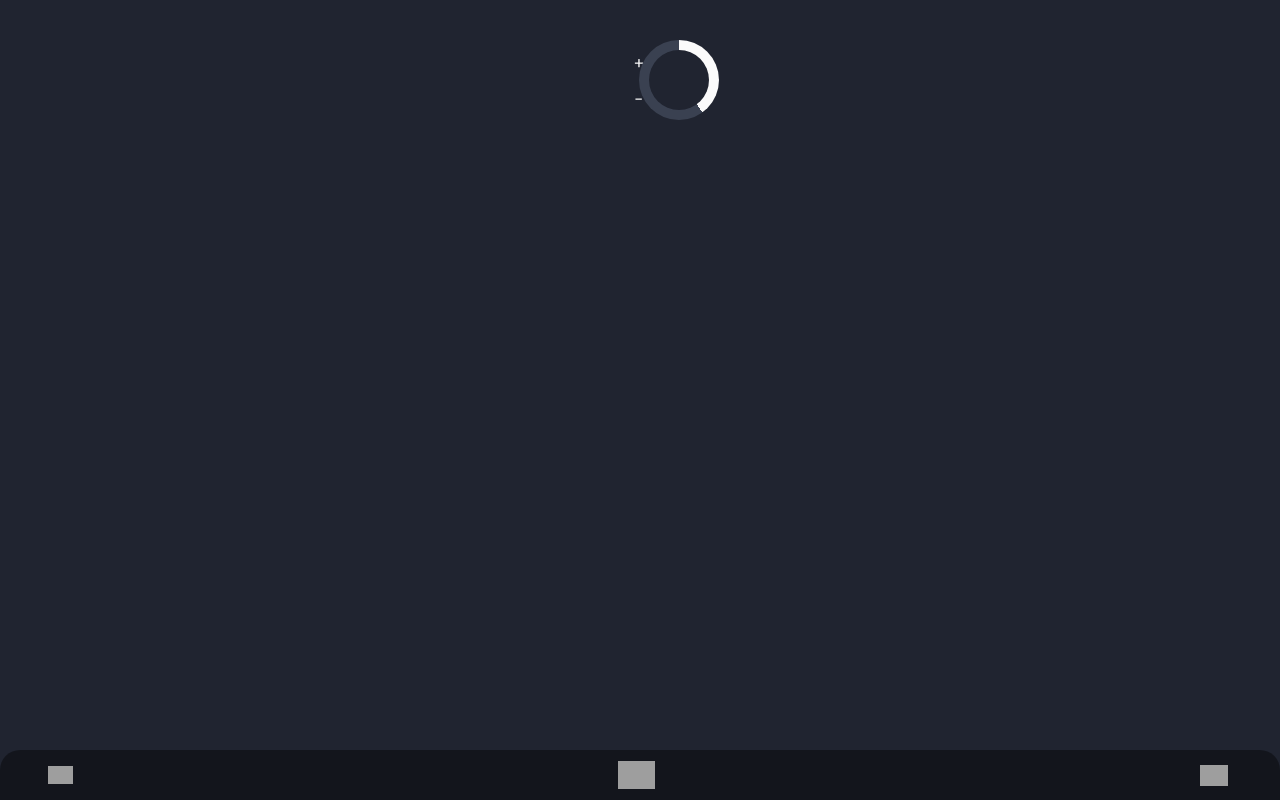
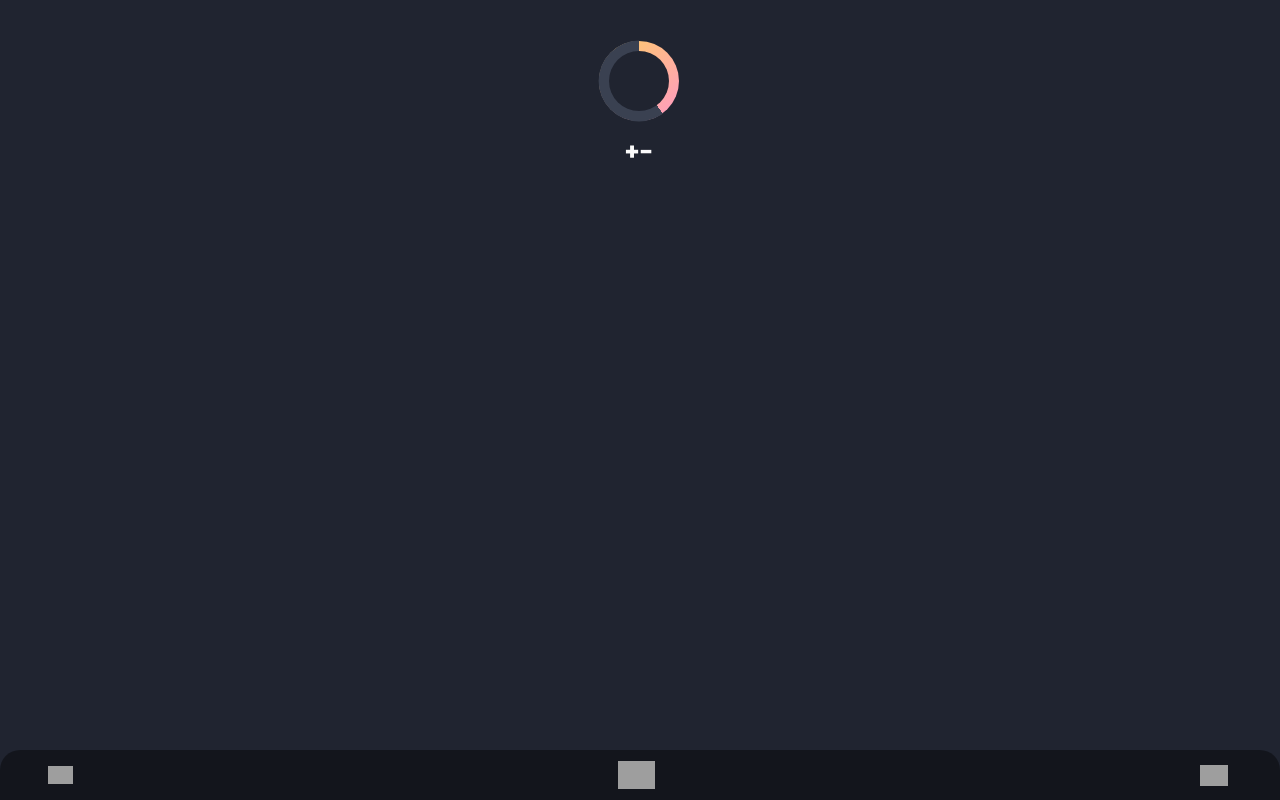
Before and after one commit to jonaphil/FEND-Fitness-React, a React (Vite) app: page /hello-world in a window 1280 px wide. Built offline with nearby package versions, Linux system fonts and the light colour scheme; grey boxes are pictures that could not be loaded.

Commit message:
Wrote on my own ProgressCircle

```diff
--- a/src/components/ProgressCircle.jsx
+++ b/src/components/ProgressCircle.jsx
@@ -1,5 +1,35 @@
-export default function ProgressCircle({ percentage }){
+import { dlight, dmedium, ddark } from "../styles/variables";
 
+export default function ProgressCircle({
+  percentage,
+  size,
+  filledColor,
+  emptyColor = "dmedium",
+  bgColor,
+}) {
+  const colorTable = { dlight, dmedium, ddark };
+  const emptyColorHex = colorTable[emptyColor];
+
+  const conicGradientStyle = {
+    background: `conic-gradient(transparent 0 ${
+      percentage - 0.1
+    }%, ${emptyColorHex} ${percentage}% 100%)`,
+  };
+  console.log(conicGradientStyle);
   return (
+    <div
+      className={`relative box-content h-20 w-20 rounded-full border border-ddark`}
+    >
+      <div
+        className={`absolute box-border h-full w-full origin-center bg-${filledColor} full z-0 rounded-full `}
+      ></div>
+      <div
+        style={conicGradientStyle}
+        className={`absolute z-10 h-full w-full origin-center scale-[101%] rounded-full`}
+      ></div>
+      <div
+        className={`absolute rounded-full bg-${bgColor} z-20 h-full w-full origin-center scale-75`}
+      ></div>
+    </div>
   );
 }
--- a/src/pages/HelloWorld.jsx
+++ b/src/pages/HelloWorld.jsx
@@ -2,7 +2,42 @@ import MainScreen from "../components/MainScreen";
 import { useState } from "react";
 import Card from "../components/Card";
 import { ddark, dmedium, dlight } from "../styles/variables";
+import ProgressCircle from "../components/ProgressCircle";
 
+export default function HelloWorld() {
+  const [percentage, setPercentage] = useState(40);
+  return (
+    <MainScreen>
+      <ProgressCircle
+        percentage={percentage}
+        size={20}
+        filledColor={"gradient-red"}
+        bgColor={"ddark"}
+      />
+      <div>
+        <button
+          onClick={() => {
+            setPercentage(percentage + 5);
+            console.log(percentage);
+          }}
+        >
+          <h2>+</h2>
+        </button>
+        <button
+          onClick={() => {
+            setPercentage(percentage - 5);
+            console.log(percentage);
+          }}
+        >
+          <h2>-</h2>
+        </button>
+      </div>
+    </MainScreen>
+  );
+}
+
+{
+  /*
 export default function HelloWorld({ percentage }) {
   const donutStyle = {
     background: `radial-gradient(closest-side, transparent 0% 80%, ${dmedium} 95% 100%)`,
@@ -42,3 +77,5 @@ export default function HelloWorld({ percentage }) {
     </MainScreen>
   );
 }
+*/
+}
--- a/tailwind.config.js
+++ b/tailwind.config.js
@@ -16,6 +16,7 @@ module.exports = {
     "shadow-m",
     "shadow-m-strong",
     "shadow-l",
+    "border-dlight",
   ],
   theme: {
     extend: {
@@ -56,6 +57,7 @@ module.exports = {
         m: "0px 3px 10px rgba(0, 0, 0, 0.25)",
         "m-strong": "0px 3px 10px rgba(0, 0, 0, 0.35)",
         l: "2px 5px 10px rgba(0, 0, 0, 0.25)",
+        inside: "0px 0px 2px 5px #000000 inset",
       },
     },
   },
```
